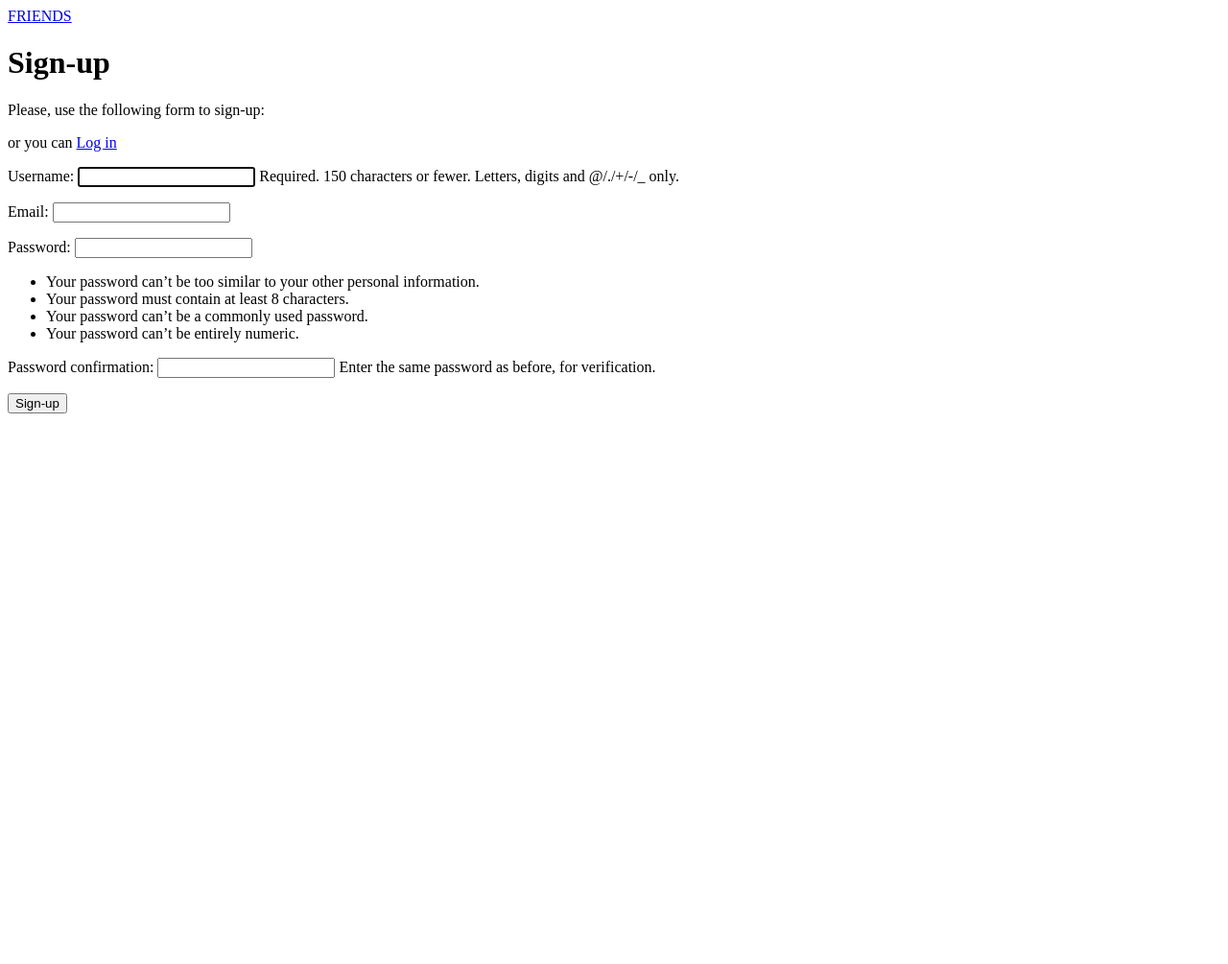
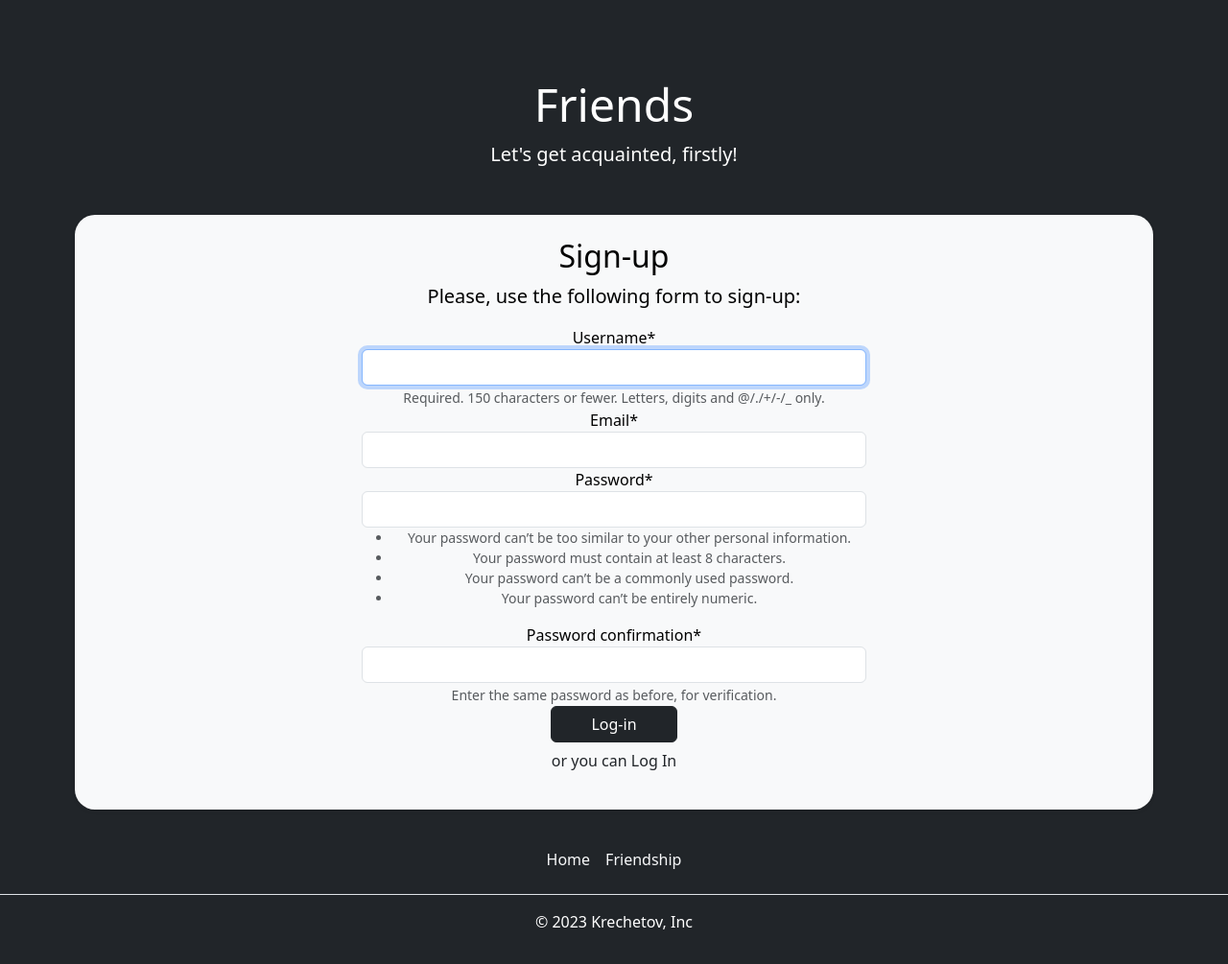
Before and after one commit to NikiTesla/vk_friends, a Django app: page /signup in a window 1280 px wide. Shown: the whole page at 96% size. Before the commit the page ends 431 px from the top, so only its background shows below. Run offline with Django 4.2, Linux system fonts and the light colour scheme; some libraries are stand-ins or nearby versions.

Commit message:
added styles and friends page

```diff
--- a/friends/settings.py
+++ b/friends/settings.py
@@ -24,7 +24,7 @@ BASE_DIR = Path(__file__).resolve().parent.parent
 SECRET_KEY = 'django-insecure-768s0@xqx)8a3xyq)xuyf3!-4b47bdo5@)n8=tr!!r947o8f=u'
 
 # SECURITY WARNING: don't run with debug turned on in production!
-DEBUG = False
+DEBUG = True
 
 ALLOWED_HOSTS = ['*']
 
@@ -41,6 +41,7 @@ INSTALLED_APPS = [
 
     'rest_framework',
     'drf_yasg',
+    'crispy_forms',
     'users',
     'friendship'
 ]
@@ -129,6 +130,7 @@ USE_TZ = True
 # https://docs.djangoproject.com/en/4.2/howto/static-files/
 
 STATIC_URL = 'static/'
+CRISPY_TEMPLATE_PACK = 'bootstrap4'
 
 # Default primary key field type
 # https://docs.djangoproject.com/en/4.2/ref/settings/#default-auto-field
--- a/friendship/templates/base.html
+++ /dev/null
@@ -1,17 +0,0 @@
-{% load static %}
-<!DOCTYPE html>
-<html>
-<head>
-    <title>{% block title %}{% endblock %}</title>
-    <link href="{% static "css/base.css" %}" rel="stylesheet">
-</head>
-<body>
-<div id="header">
-    <a href="/">FRIENDS</a>
-</div>
-<div id="content">
-    {% block content %}
-    {% endblock %}
-</div>
-</body>
-</html>
--- a/friendship/templates/friends/index.html
+++ b/friendship/templates/friends/index.html
@@ -3,7 +3,7 @@
 {% block content %}
     <h1>Friendship Page</h1>
     <p>Available actions:</p>
-    <a href="add_friend">Add friend</a><br/>
-    <a href="show_friends">Show friends</a><br/>
-    <a href="show_requests">Friendship requests</a><br/>
+    <a href="add_friend" class="btn btn-dark m-2">Add friend</a><br/>
+    <a href="show_friends" class="btn btn-dark m-2">Show friends</a><br/>
+    <a href="show_requests" class="btn btn-dark m-2">Friendship requests</a><br/>
 {% endblock %}
--- a/friendship/views.py
+++ b/friendship/views.py
@@ -23,7 +23,7 @@ def show_friends(request):
     user = UserProfile.objects.get(user=auth.get_user(request))
     friends = UserSerializer(user.friends.all(), many=True).data
 
-    return Response({'user': str(user), 'friends': friends})
+    return render(request, "friends/friends.html", {'friends': friends})
 
 @login_required()
 @api_view(("POST","GET"))
--- a/users/templates/base.html
+++ b/users/templates/base.html
@@ -3,15 +3,32 @@
 <html>
 <head>
     <title>{% block title %}{% endblock %}</title>
-    <link href="{% static "css/base.css" %}" rel="stylesheet">
-</head>
+    <meta charset="utf-8">
+    <meta name="viewport" content="width=device-width, initial-scale=1">
+    <link href="https://cdn.jsdelivr.net/npm/bootstrap@5.3.0-alpha3/dist/css/bootstrap.min.css" rel="stylesheet" integrity="sha384-KK94CHFLLe+nY2dmCWGMq91rCGa5gtU4mk92HdvYe+M/SXH301p5ILy+dN9+nJOZ" crossorigin="anonymous"></head>
 <body>
-<div id="header">
-    <a href="/">FRIENDS</a>
-</div>
-<div id="content">
-    {% block content %}
-    {% endblock %}
-</div>
-</body>
+    <header>
+
+    </header>
+    <div class="text-bg-dark pt-3 px-3 pt-md-5 text-center overflow-hidden">
+        <div class="my-3 py-3">
+          <h2 class="display-5">Friends</h2>
+          <p class="lead">Let's get acquainted, firstly!</p>
+        </div>
+        <div class="bg-body-tertiary shadow-sm mx-auto text-bg-light" style="width: 90%; border-radius: 21px 21px 21px 21px;">
+            <div class="container pt-4 justify-content-center pb-3 mb-3">
+
+                {% block content %}
+                {% endblock %}
+            </div>
+        </div>
+        </div>
+        <footer class="py-3 text-bg-dark">
+            <ul class="nav justify-content-center border-bottom pb-3 mb-3">
+              <li class="nav-item"><a href="/" class="nav-link px-2 link-light">Home</a></li>
+              <li class="nav-item"><a href="/friendship" class="nav-link px-2 link-light">Friendship</a></li>
+            </ul>
+            <p class="text-center text-body-light">© 2023 Krechetov, Inc</p>
+          </footer>
+        </body>
 </html>
--- a/users/templates/users/index.html
+++ b/users/templates/users/index.html
@@ -3,7 +3,7 @@
 {% block content %}
     <h1>Main Page</h1>
     <p>We are working here. And here will be a page soon</p>
-    <a href="/login">Log in</a><br/>
-    <a href="/signup">Sign up</a><br/>
-    <a href="/logout">Log out</a><br/>
+    <a href="/login" class="btn btn-dark m-2">Log in</a><br/>
+    <a href="/signup" class="btn btn-dark m-2">Sign up</a><br/>
+    <a href="/logout" class="btn btn-dark m-2">Log out</a><br/>
 {% endblock %}
--- a/users/templates/users/signup.html
+++ b/users/templates/users/signup.html
@@ -1,12 +1,16 @@
 {% extends "base.html" %}
+{% load crispy_forms_tags %}
+
 {% block title %}Sign-up{% endblock %}
 {% block content %}
-    <h1>Sign-up</h1>
-    <p>Please, use the following form to sign-up:</p>
+    <h2 class="display">Sign-up</h2>
+    <p class="lead">Please, use the following form to sign-up:</p>
+    <div class="container col-6 pb-3">
     <form action="/signup" method="post">
-        or you can <a href="/login">Log in</a>
-        {{ form.as_p }}
+        {{ form|crispy }}
         {% csrf_token %}
-        <p><input type="submit" value="Sign-up"></p>
+        <input type="submit" value="Log-in" class="btn btn-dark w-25"><br/>
+        <a href="/login" class="btn">or you can Log In</a>
     </form>
+    </div>
 {% endblock %}
```
Also changed, not shown: friendship/templates/friends/add_friend.html (+6 -2 lines), friendship/templates/friends/friends.html (added, +19 -0 lines), friendship/templates/friends/requests.html (+10 -8 lines), users/templates/users/login.html (+14 -8 lines), users/static/css/base.css (deleted).
